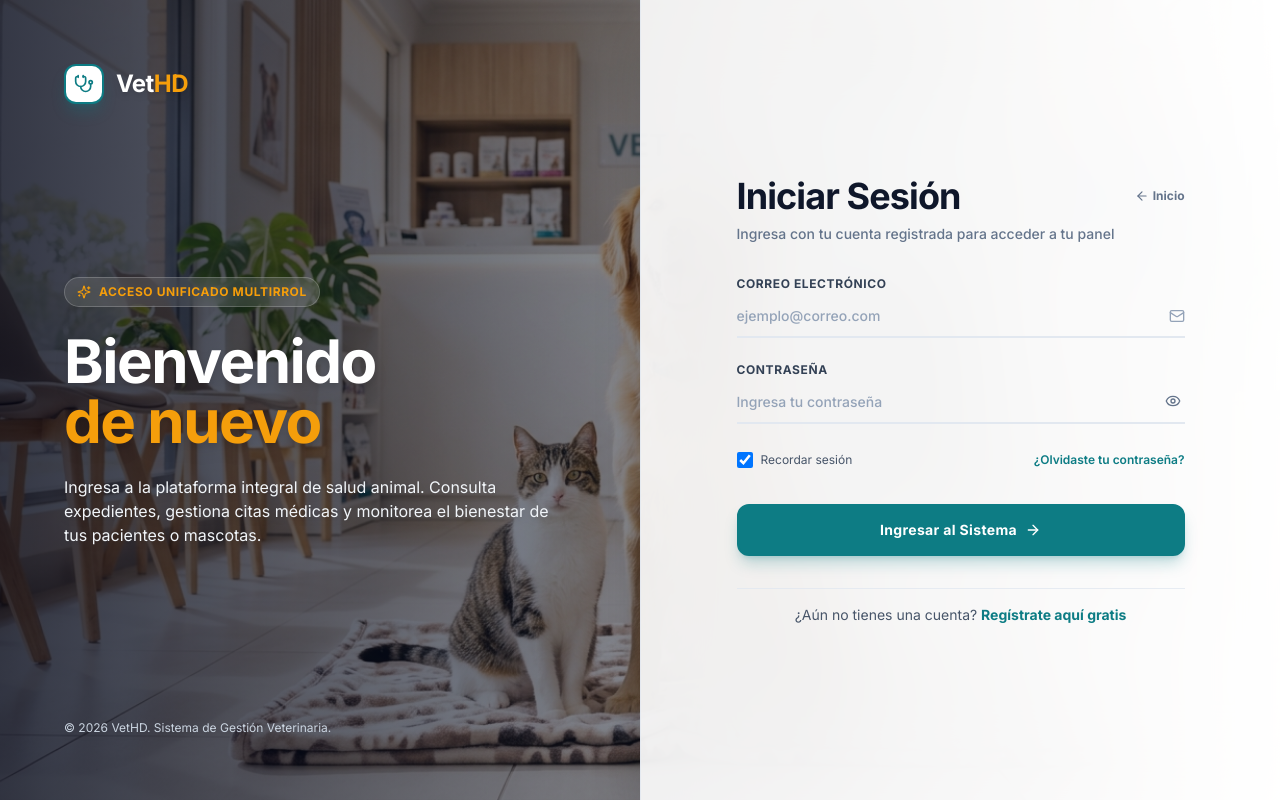
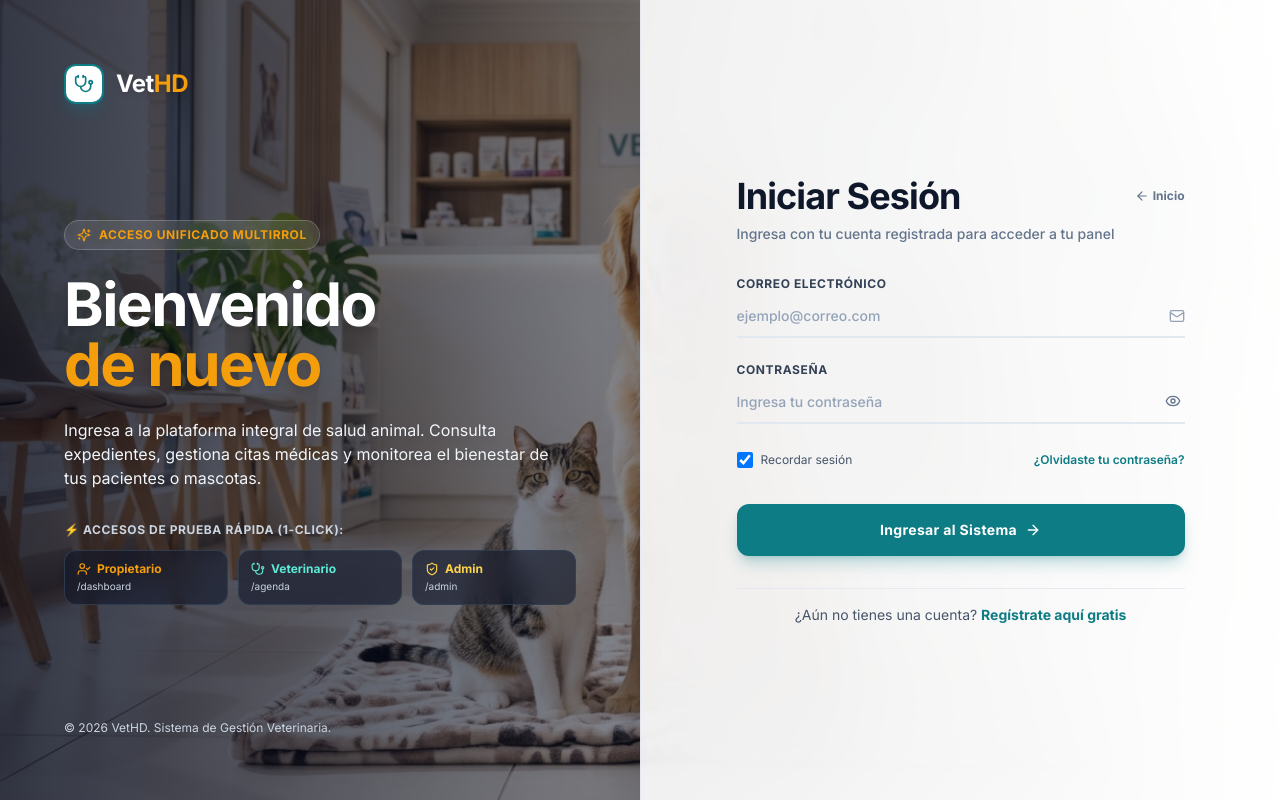
Before and after one commit to Edudev2004/hd-veterinaria-frontend, a React (Vite) app: page /login in a window 1280 px wide. Built offline with nearby package versions, Linux system fonts and the light colour scheme; no server answers.

Commit message:
Restaurar botones de acceso rapido de prueba en inicio de sesion

```diff
--- a/src/features/auth/pages/LoginPage.tsx
+++ b/src/features/auth/pages/LoginPage.tsx
@@ -13,6 +13,8 @@ import {
   ArrowRight,
   ArrowLeft,
   Stethoscope,
+  ShieldCheck,
+  UserCheck,
   Sparkles
 } from 'lucide-react';
 import bgImage from '@/assets/images/vet_happy_pets_bg.jpg';
@@ -27,6 +29,13 @@ export const LoginPage: React.FC = () => {
   const [rememberMe, setRememberMe] = useState(true);
   const [error, setError] = useState<string | null>(null);
   const [isSubmitting, setIsSubmitting] = useState(false);
+
+  // Ayudante para autocompletar credenciales de prueba
+  const handleQuickFill = (roleEmail: string) => {
+    setEmail(roleEmail);
+    setPassword('12345678');
+    setError(null);
+  };
 
   const handleSubmit = async (e: React.FormEvent) => {
     e.preventDefault();
@@ -108,6 +117,49 @@ export const LoginPage: React.FC = () => {
               Ingresa a la plataforma integral de salud animal. Consulta expedientes, gestiona citas médicas y monitorea el bienestar de tus pacientes o mascotas.
             </p>
 
+            {/* Quick Demo Credentials Box */}
+            <div className="pt-2 space-y-3">
+              <p className="text-xs font-bold uppercase tracking-wider text-slate-300">
+                ⚡ Accesos de prueba rápida (1-click):
+              </p>
+              <div className="grid grid-cols-1 sm:grid-cols-3 gap-2.5">
+                <button
+                  type="button"
+                  onClick={() => handleQuickFill('propietario@vethd.com')}
+                  className="px-3 py-2.5 rounded-xl bg-slate-900/60 hover:bg-[#0D7C84]/40 border border-slate-700/80 hover:border-[#0D7C84] text-left transition-all backdrop-blur-md group"
+                >
+                  <div className="flex items-center gap-1.5 text-[#F59E0B] text-xs font-bold">
+                    <UserCheck className="w-3.5 h-3.5" />
+                    <span>Propietario</span>
+                  </div>
+                  <p className="text-[10px] text-slate-300 mt-0.5 truncate">/dashboard</p>
+                </button>
+
+                <button
+                  type="button"
+                  onClick={() => handleQuickFill('veterinario@vethd.com')}
+                  className="px-3 py-2.5 rounded-xl bg-slate-900/60 hover:bg-[#0D7C84]/40 border border-slate-700/80 hover:border-[#0D7C84] text-left transition-all backdrop-blur-md group"
+                >
+                  <div className="flex items-center gap-1.5 text-teal-300 text-xs font-bold">
+                    <Stethoscope className="w-3.5 h-3.5" />
+                    <span>Veterinario</span>
+                  </div>
+                  <p className="text-[10px] text-slate-300 mt-0.5 truncate">/agenda</p>
+                </button>
+
+                <button
+                  type="button"
+                  onClick={() => handleQuickFill('admin@vethd.com')}
+                  className="px-3 py-2.5 rounded-xl bg-slate-900/60 hover:bg-[#0D7C84]/40 border border-slate-700/80 hover:border-[#0D7C84] text-left transition-all backdrop-blur-md group"
+                >
+                  <div className="flex items-center gap-1.5 text-amber-300 text-xs font-bold">
+                    <ShieldCheck className="w-3.5 h-3.5" />
+                    <span>Admin</span>
+                  </div>
+                  <p className="text-[10px] text-slate-300 mt-0.5 truncate">/admin</p>
+                </button>
+              </div>
+            </div>
           </div>
 
           {/* Footer Copyright */}
```
